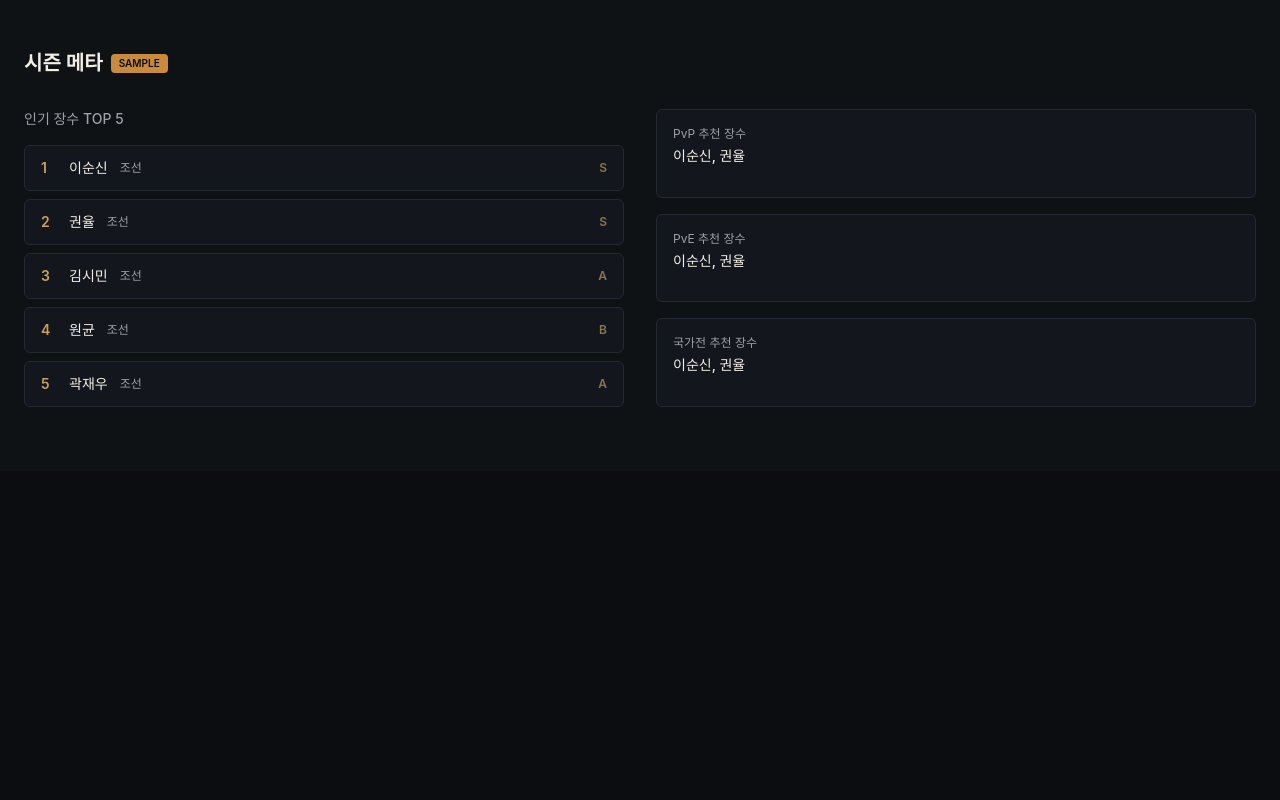
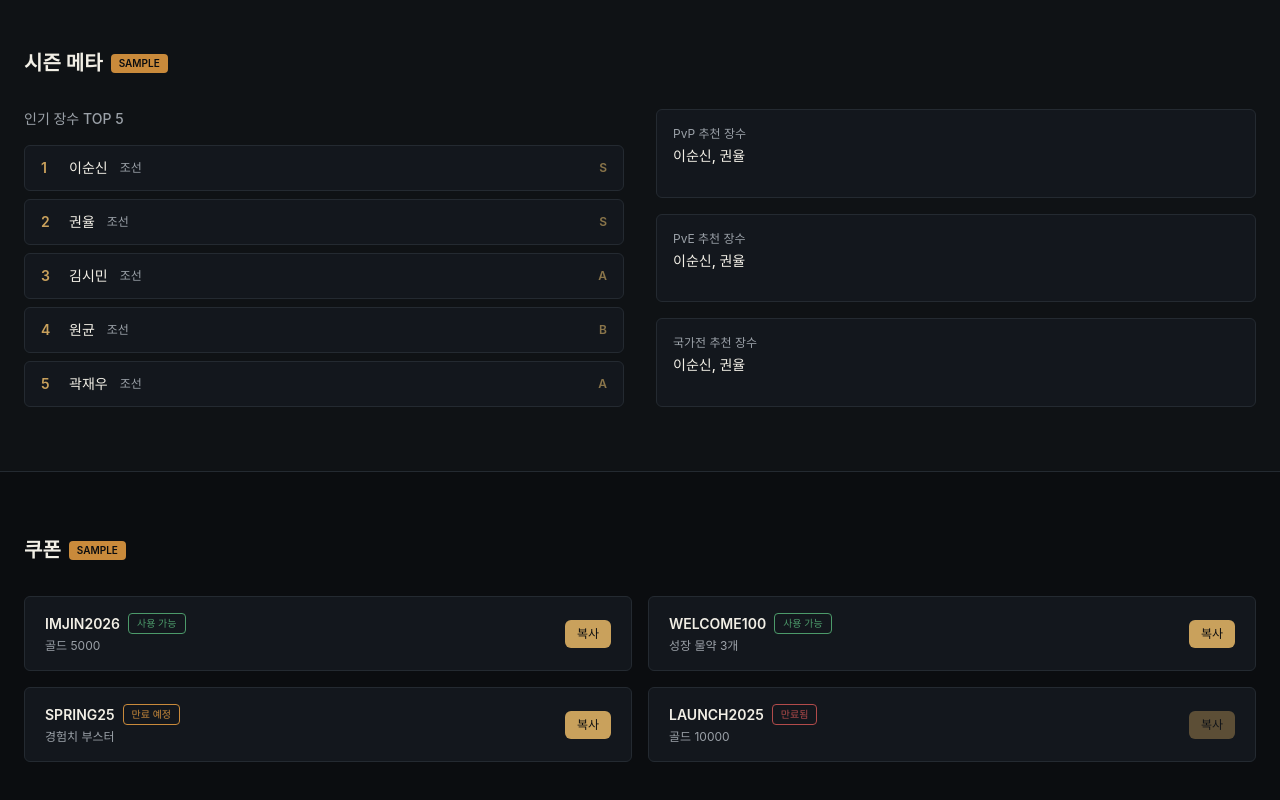
Before and after one commit to centgkr/imfin-gg, a Next.js app: page / in a window 1280 px wide. Shown: the part 868-1668 px from the top of the page. Before the commit the page ends 1339 px from the top, so only its background shows below. Built offline with nearby package versions, Linux system fonts and the light colour scheme.

Commit message:
쿠폰 섹션 추가

```diff
--- /dev/null
+++ b/src/app/components/layout/Coupons.tsx
@@ -0,0 +1,81 @@
+type CouponState = "active" | "expiring" | "expired";
+
+interface Coupon {
+  code: string;
+  reward: string;
+  state: CouponState;
+}
+
+const sampleCoupons: Coupon[] = [
+  { code: "IMJIN2026", reward: "골드 5000", state: "active" },
+  { code: "WELCOME100", reward: "성장 물약 3개", state: "active" },
+  { code: "SPRING25", reward: "경험치 부스터", state: "expiring" },
+  { code: "LAUNCH2025", reward: "골드 10000", state: "expired" },
+];
+
+const stateLabel: Record<CouponState, string> = {
+  active: "사용 가능",
+  expiring: "만료 예정",
+  expired: "만료됨",
+};
+
+const stateColor: Record<CouponState, string> = {
+  active: "var(--success)",
+  expiring: "var(--warning)",
+  expired: "var(--danger)",
+};
+
+export default function Coupons() {
+  return (
+    <section className="w-full py-16 border-t" style={{ backgroundColor: "var(--bg-primary)", borderColor: "var(--border)" }}>
+      <div className="max-w-[1280px] mx-auto px-6">
+        <div className="flex items-center gap-2 mb-8">
+          <h2 className="text-xl font-semibold" style={{ color: "var(--text-primary)" }}>
+            쿠폰
+          </h2>
+          <span
+            className="text-[10px] font-semibold px-2 py-0.5 rounded"
+            style={{ backgroundColor: "var(--warning)", color: "#0B0D10" }}
+          >
+            SAMPLE
+          </span>
+        </div>
+
+        <div className="grid md:grid-cols-2 gap-4">
+          {sampleCoupons.map((coupon) => (
+            <div
+              key={coupon.code}
+              className="flex items-center justify-between px-5 py-4 border rounded-md"
+              style={{ backgroundColor: "var(--surface)", borderColor: "var(--border)" }}
+            >
+              <div>
+                <div className="flex items-center gap-2 mb-1">
+                  <span className="text-sm font-semibold" style={{ color: "var(--text-primary)" }}>
+                    {coupon.code}
+                  </span>
+                  <span
+                    className="text-[10px] font-medium px-2 py-0.5 rounded"
+                    style={{ color: stateColor[coupon.state], border: `1px solid ${stateColor[coupon.state]}` }}
+                  >
+                    {stateLabel[coupon.state]}
+                  </span>
+                </div>
+                <p className="text-xs" style={{ color: "var(--text-secondary)" }}>
+                  {coupon.reward}
+                </p>
+              </div>
+
+              <button
+                disabled={coupon.state === "expired"}
+                className="text-xs font-medium px-3 py-1.5 rounded-md disabled:opacity-40"
+                style={{ backgroundColor: "var(--gold-primary)", color: "#0B0D10" }}
+              >
+                복사
+              </button>
+            </div>
+          ))}
+        </div>
+      </div>
+    </section>
+  );
+}
--- a/src/app/page.tsx
+++ b/src/app/page.tsx
@@ -2,6 +2,7 @@ import Header from "@/app/components/layout/Header";
 import Hero from "@/app/components/layout/Hero";
 import QuickMenu from "@/app/components/layout/QuickMenu";
 import WeeklyMeta from "@/app/components/layout/WeeklyMeta";
+import Coupons from "@/app/components/layout/Coupons";
 
 export default function Home() {
   return (
@@ -10,6 +11,7 @@ export default function Home() {
       <Hero />
       <QuickMenu />
       <WeeklyMeta />
+      <Coupons />
     </main>
   );
 }
```
